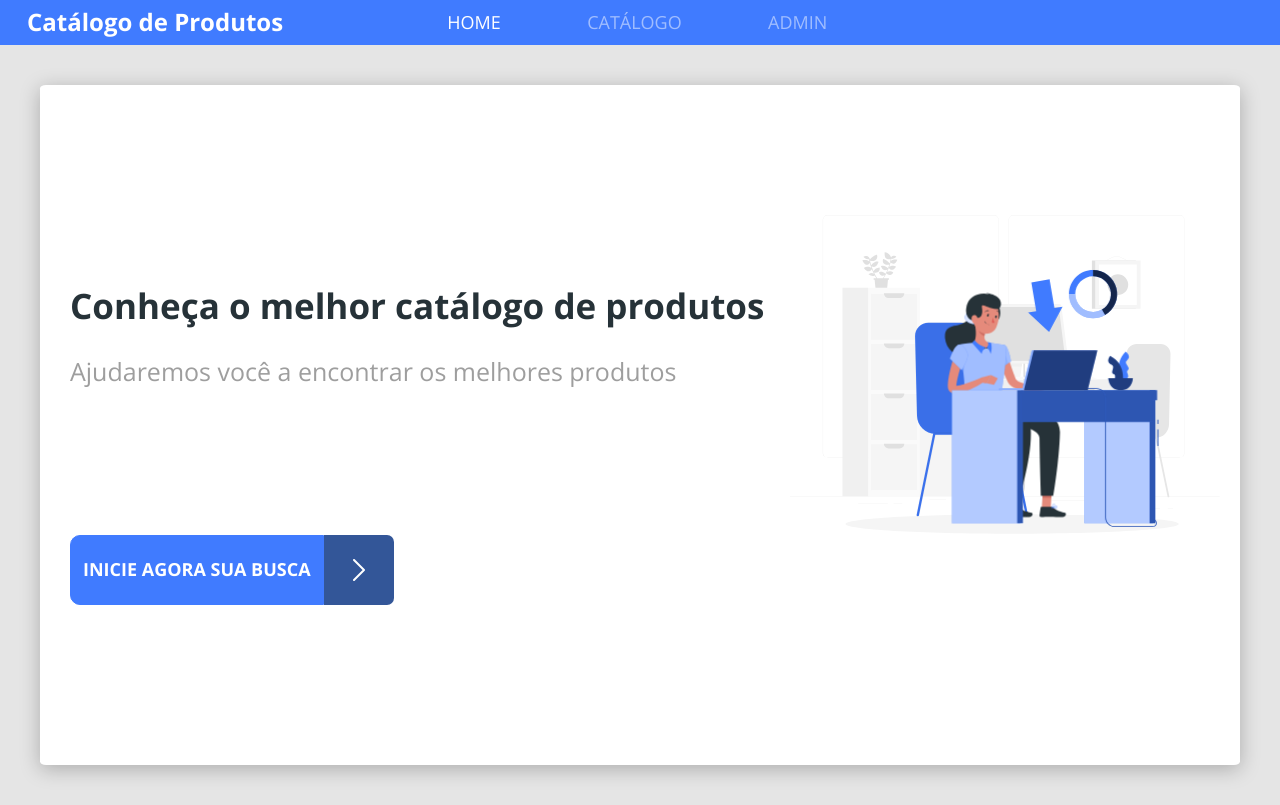
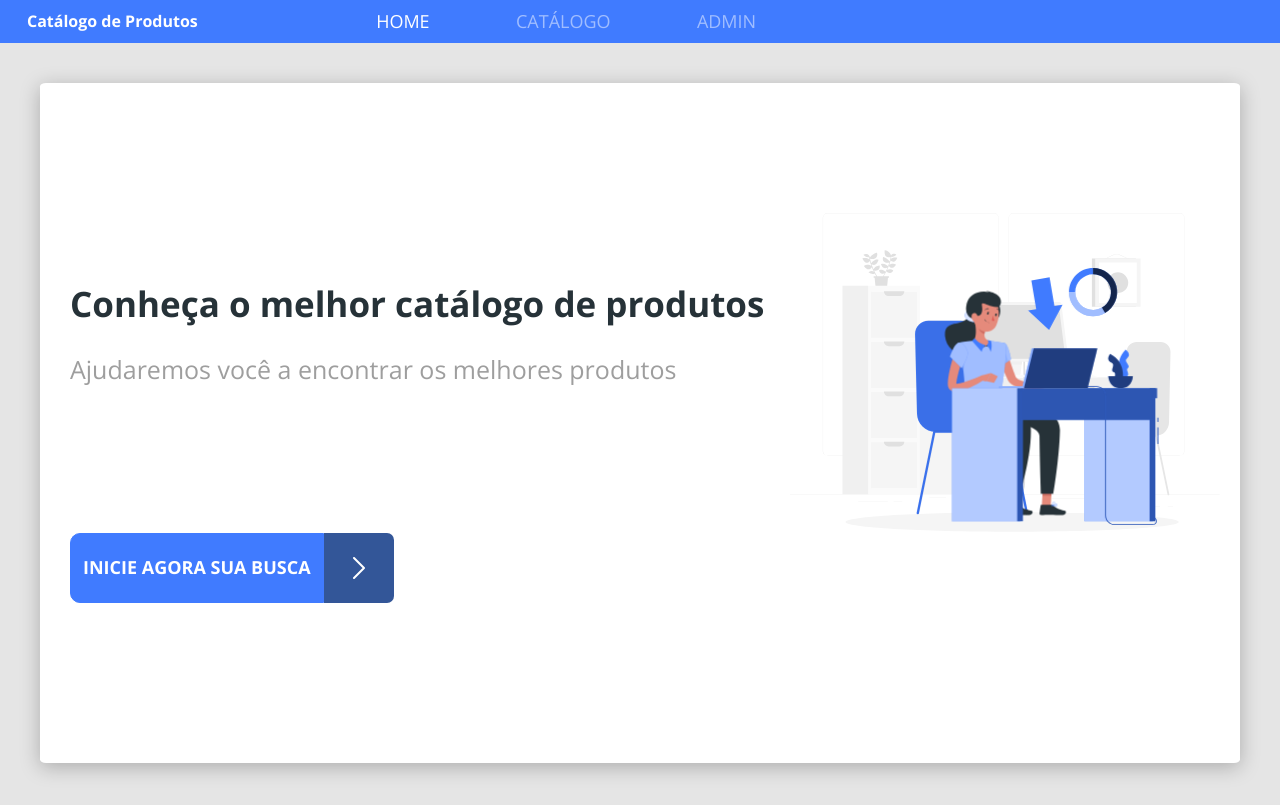
Before and after one commit to MarceloMachadoxD/CatalogoDeProdutos, a React (Create React App) app in the folder frontend/catalogodeprodutos/: page / in a window 1280 px wide. Built offline with nearby package versions, Linux system fonts and the light colour scheme.

Commit message:
Navbar Title

```diff
--- a/frontend/catalogodeprodutos/src/components/Navbar/styles.css
+++ b/frontend/catalogodeprodutos/src/components/Navbar/styles.css
@@ -31,3 +31,9 @@
     color: #FFF;
     font-family: 700;
 }
+
+@media (min-width: 320px) {
+    .nav-logo-text h4 {
+        font-size: medium;
+    }
+}
```
